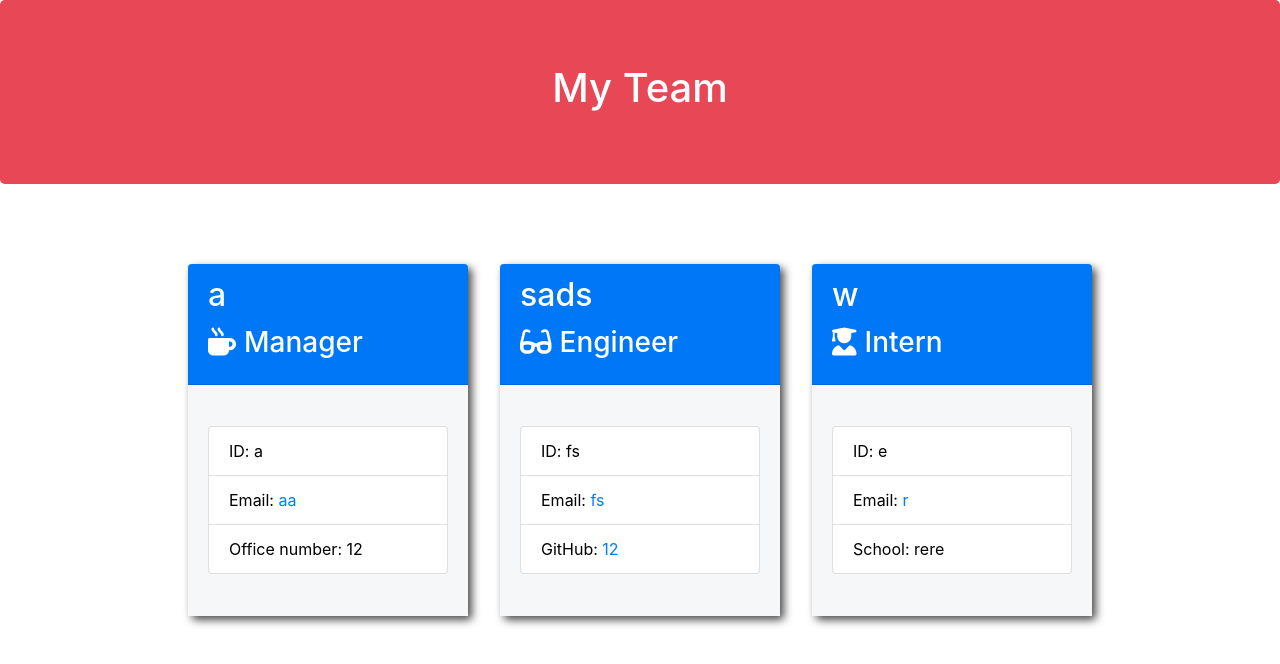
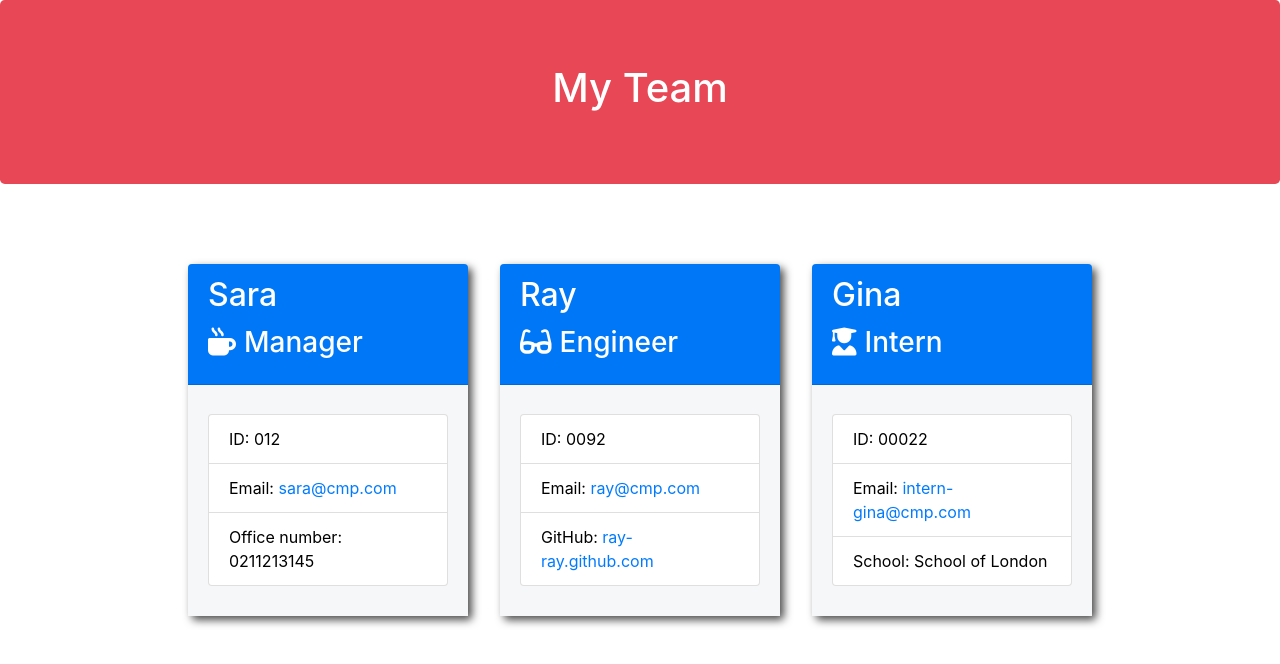
Before and after one commit to cristinabadea/know-your-team-app, a website: page newHTML.html in a window 1280 px wide. Drawn offline with nearby package versions, Linux system fonts and the light colour scheme; files that its build step writes are made by us from their sources.

Commit message:
Changed file's type

```diff
--- a/index.js
+++ b/index.js
@@ -196,7 +196,7 @@ const promptForManager = () => {
 };
 
 const buildPage = () => {
-  fs.appendFile("newHTML.html", render(employees), (err) => {
+  fs.writeFile("newHTML.html", render(employees), (err) => {
     err ? console.error(err) : console.log("Check the new HTML file!");
   });
 };
--- a/newHTML.html
+++ b/newHTML.html
@@ -13,7 +13,7 @@
       integrity="sha384-ggOyR0iXCbMQv3Xipma34MD+dH/1fQ784/j6cY/iJTQUOhcWr7x9JvoRxT2MZw1T"
       crossorigin="anonymous"
     />
-    <link rel="stylesheet" href="style.css" />
+    <link rel="stylesheet" href="./style/style.css" />
     <script src="https://kit.fontawesome.com/c502137733.js"></script>
   </head>
 
@@ -30,42 +30,42 @@
         <div class="team-area col-12 d-flex justify-content-center">
           <div class="card employee-card">
             <div class="card-header">
-              <h2 class="card-title">a</h2>
+              <h2 class="card-title">Sara</h2>
               <h3 class="card-title">
                 <i class="fas fa-mug-hot mr-2"></i>Manager
               </h3>
             </div>
             <div class="card-body">
               <ul class="list-group">
-                <li class="list-group-item">ID: a</li>
+                <li class="list-group-item">ID: 012</li>
                 <li class="list-group-item">
-                  Email: <a href="mailto:aa">aa</a>
+                  Email: <a href="mailto:sara@cmp.com">sara@cmp.com</a>
                 </li>
-                <li class="list-group-item">Office number: 12</li>
+                <li class="list-group-item">Office number: 0211213145</li>
               </ul>
             </div>
           </div>
 
           <div class="card employee-card">
             <div class="card-header">
-              <h2 class="card-title">sads</h2>
+              <h2 class="card-title">Ray</h2>
               <h3 class="card-title">
                 <i class="fas fa-glasses mr-2"></i>Engineer
               </h3>
             </div>
             <div class="card-body">
               <ul class="list-group">
-                <li class="list-group-item">ID: fs</li>
+                <li class="list-group-item">ID: 0092</li>
                 <li class="list-group-item">
-                  Email: <a href="mailto:fs">fs</a>
+                  Email: <a href="mailto:ray@cmp.com">ray@cmp.com</a>
                 </li>
                 <li class="list-group-item">
                   GitHub:
                   <a
-                    href="https://github.com/12"
+                    href="https://github.com/ray-ray.github.com"
                     target="_blank"
                     rel="noopener noreferrer"
-                    >12</a
+                    >ray-ray.github.com</a
                   >
                 </li>
               </ul>
@@ -74,16 +74,19 @@
 
           <div class="card employee-card">
             <div class="card-header">
-              <h2 class="card-title">w</h2>
+              <h2 class="card-title">Gina</h2>
               <h3 class="card-title">
                 <i class="fas fa-user-graduate mr-2"></i>Intern
               </h3>
             </div>
             <div class="card-body">
               <ul class="list-group">
-                <li class="list-group-item">ID: e</li>
-                <li class="list-group-item">Email: <a href="mailto:r">r</a></li>
-                <li class="list-group-item">School: rere</li>
+                <li class="list-group-item">ID: 00022</li>
+                <li class="list-group-item">
+                  Email:
+                  <a href="mailto:intern-gina@cmp.com">intern-gina@cmp.com</a>
+                </li>
+                <li class="list-group-item">School: School of London</li>
               </ul>
             </div>
           </div>
```
